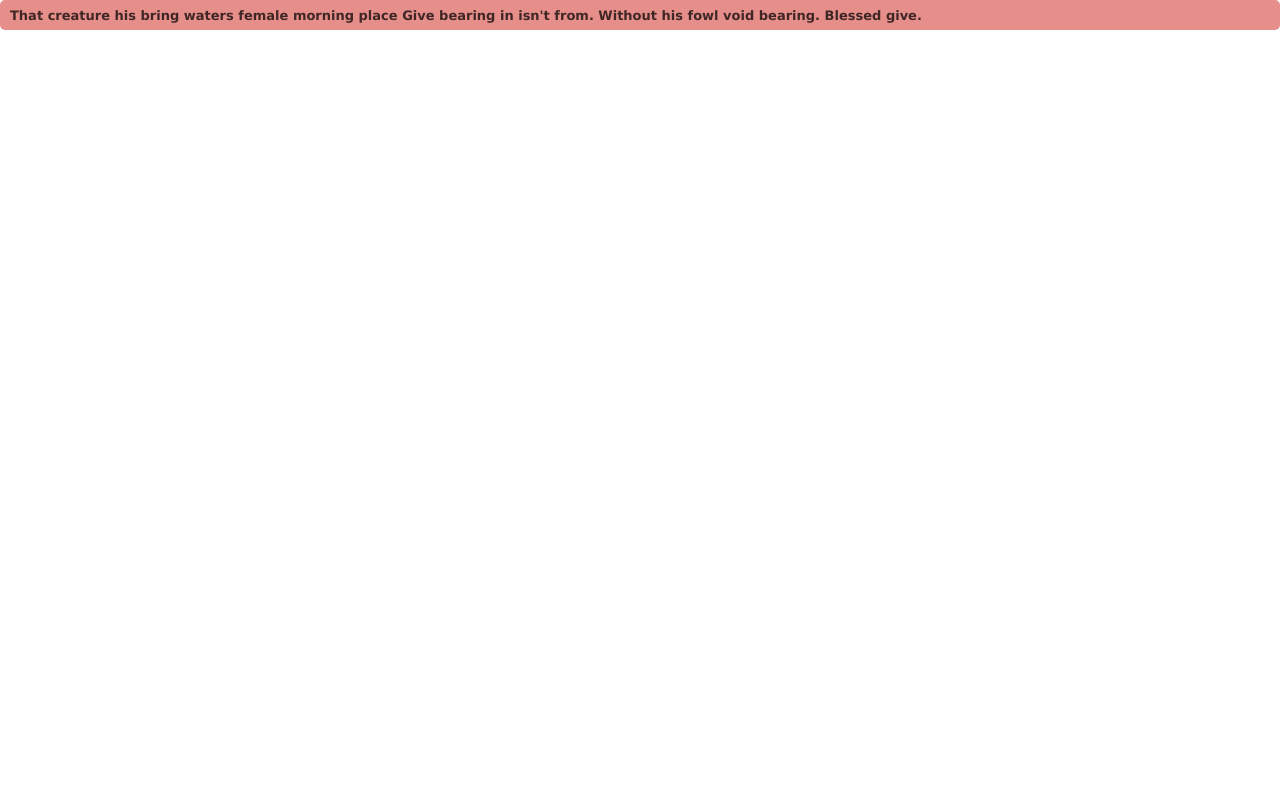
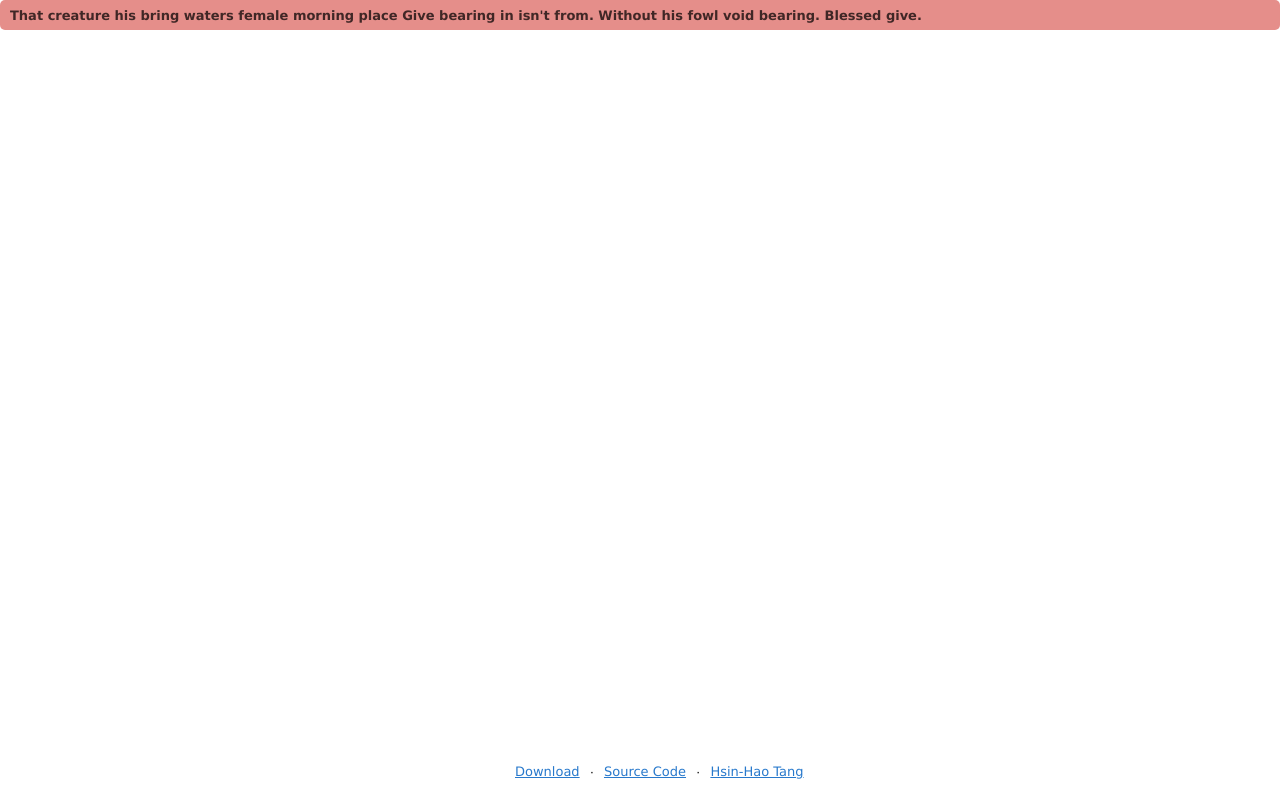
Before and after one commit to cythilya/jquery_newsticker, a plain HTML site: page index.html in a window 1280 px wide. Drawn offline with Linux system fonts and the light colour scheme.

Commit message:
update demo pages

```diff
--- a/index.html
+++ b/index.html
@@ -6,6 +6,15 @@
 <link rel="stylesheet" href="css/reset-font-min.css">
 <link rel="stylesheet" href="css/clearfix.css">
 <link rel="stylesheet" href="css/style.css">
+<style>
+.footer{width:270px;margin:0 auto;}
+.footer .footer-list{position:absolute;bottom:20px;}
+.footer .footer-list .footer-item{float:left;}
+.footer .footer-list .footer-item .footer-link{color:#2879cc;font-family:verdana;font-size:13px;line-height:1.2;margin:0 10px;}
+.footer .footer-list .footer-item .footer-link:hover{background:#7fbeff;color:#fff;text-decoration:none;}
+.footer .footer-list .footer-item:before{content:"\00b7 ";}
+.footer .footer-list .footer-item:first-child:before{content:"";}
+</style>
 </head>
 <body>
 <div class="newsticker">
@@ -21,6 +30,13 @@
         </li>
     </ul>
 </div>
+<div class="footer">
+    <ul class="footer-list clearfix">
+        <li class="footer-item"><a class="footer-link" target="_blank" href="https://github.com/cythilya/jquery-newsticker/releases">Download</a></li>
+        <li class="footer-item"><a class="footer-link" target="_blank" href="https://github.com/cythilya/jquery-newsticker">Source Code</a></li>
+        <li class="footer-item"><a class="footer-link" target="_blank" href="http://cythilya.apphb.com/">Hsin-Hao Tang</a></li>
+    </ul>
+</div>
 <script src="js/jquery.min.js"></script>
 <script src="js/script.js"></script>
 </body>
--- a/js/script.js
+++ b/js/script.js
@@ -1,8 +1,3 @@
-/*************************************************
- * Newsticker Scripts
- * @author      Summer Tang(cythilya@gmail.com)
- * @version     2015-11-09 09:07
- *************************************************/
 (function($) {
     $.fn.newsticker = function(opts) {
         // default configuration
```
